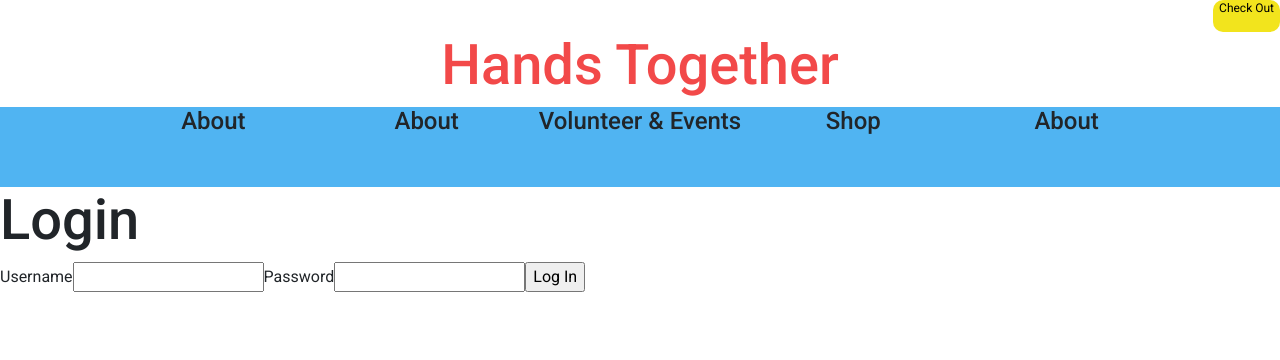
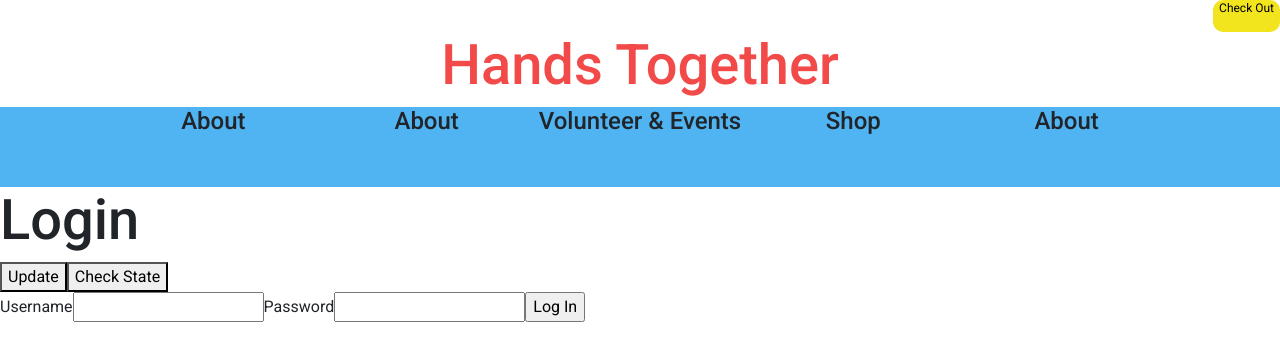
Before and after one commit to Codelab-Davis/hands_together_website_ws2021, a React (Create React App) app: page /login in a window 1280 px wide. Shown: the top 360 px of the page. Built offline with nearby package versions, Linux system fonts and the light colour scheme.

Commit message:
gaurded admin page route

```diff
--- a/src/components/App.js
+++ b/src/components/App.js
@@ -7,12 +7,12 @@ import item_page from "./shop/item_page";
 import add_item from "./shop_dashboard/add_item";
 import admin_dashboard from "./shop_dashboard/admin_dashboard";
 import edit_or_remove_item from "./shop_dashboard/edit_or_remove_item";
-import login from "./shop_dashboard/login";
+import Login from "./shop_dashboard/login";
 import donation from "./donation";
 import order_summary from "./order_summary/order_summary";
 import volunteer_events from "./volunteer_events";
 import Navbar from "./navbar";
-import { BrowserRouter as Router, Route } from "react-router-dom";
+import { BrowserRouter as Router, Route, Redirect } from "react-router-dom";
 import React, { useState } from 'react';
 import GuardedRoute from './GuardedRoute';
 
@@ -27,11 +27,11 @@ function App() {
         <Route exact path="/" component={home} />
         <Route exact path="/about" component={about} />
         <Route exact path="/shop" component={shop} />
-        <Route exact path="/login" component={login} loggedIn={loggedIn} setLoggedIn={setLoggedIn}/>
+        <Route exact path="/login" render={(props) => loggedIn ? <Redirect to="/admin" /> : (<Login {...props} loggedIn={loggedIn} setLoggedIn={setLoggedIn} />)} />
         <Route exact path="/item/:id" component={item_page} />
         <Route exact path="/shop/:id" component={item_page} />
-        <Route exact path="/admin" component={admin_dashboard} />
-        {/* <GuardedRoute path="/admin" component={admin_dashboard} auth={loggedIn} /> */}
+        {/* <Route exact path="/admin" component={admin_dashboard} /> */}
+        <GuardedRoute path="/admin" component={admin_dashboard} auth={loggedIn} />
         <Route exact path="/add" component={add_item} />
         <Route exact path="/edit" component={edit_or_remove_item} />
         <Route exact path="/order_summary/:transaction_id" component={order_summary} />
--- a/src/components/shop_dashboard/login.js
+++ b/src/components/shop_dashboard/login.js
@@ -1,61 +1,60 @@
 import "bootstrap/dist/css/bootstrap.min.css";
-import React, { Component } from 'react';
+import React, { useState } from 'react';
 import axios from 'axios';
+import { Redirect } from "react-router-dom";
 
-export default class Login extends Component {
-  constructor(props) {
-    super(props);
+function Login(props) {
+  const [userName, setUsername] = useState('');
+  const [password, setPassword] = useState('');
 
-    this.onChangeUser = this.onChangeUser.bind(this);
-    this.onChangePass = this.onChangePass.bind(this);
-    this.onSubmit = this.onSubmit.bind(this);
+  const handleUserNameInput = e => {
+    setUsername(e.target.value);
+  };
 
-    this.state = {
-      user: '',
-      pass: ''
-    }
+  const handlePasswordInput = e => {
+    setPassword(e.target.value);
+  };
+
+  /* State Validation */
+  const update = () => {
+    props.setLoggedIn(true);
   }
 
-  onChangeUser(e) {
-    this.setState({
-      user: e.target.value
-    })
+  const check = () => {
+    console.log(props.loggedIn);
   }
-  onChangePass(e) {
-    this.setState({
-      pass: e.target.value
-    })
-  }
-  onSubmit(e) {
+  /*------------------*/
+  const onSubmit = e => {
     e.preventDefault();
 
     const credentials = {
-      user: this.state.user,
-      pass: this.state.pass
+      user: userName,
+      pass: password
     }
 
     axios.get("http://localhost:5000/login/", { params: credentials })
       .then(res => {
         console.log(res.data);
         if (res.data) {
-          this.props.setLoggedIn(true);
-          window.location.assign("http://localhost:3000/admin/");
+          props.setLoggedIn(true);
         }
       });
   }
 
-  render(){
     return (
       <>
         <h1>Login</h1>
-        <form onSubmit={this.onSubmit}>
+        <button value="test" onClick={update}>Update</button>
+        <button value="test" onClick={check}>Check State</button>
+        <form onSubmit={onSubmit}>
           <label>Username</label>
-          <input type="text" value={this.state.user} onChange={this.onChangeUser}/>
+          <input type="text" value={userName} onChange={handleUserNameInput}/>
           <label>Password</label>
-          <input type="text" value={this.state.pass} onChange={this.onChangePass}/>
+          <input type="text" value={password} onChange={handlePasswordInput}/>
           <input type="submit" value="Log In"/>
         </form>
       </>
     );
-  }
 }
+
+export default Login;
```
